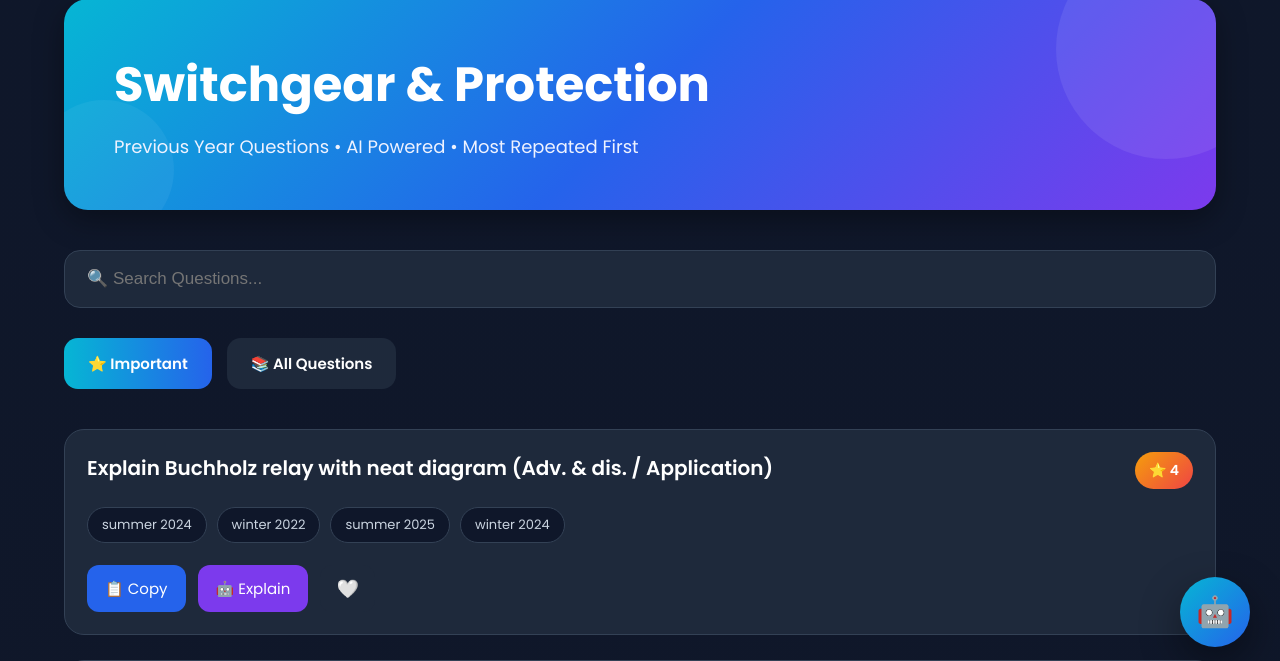
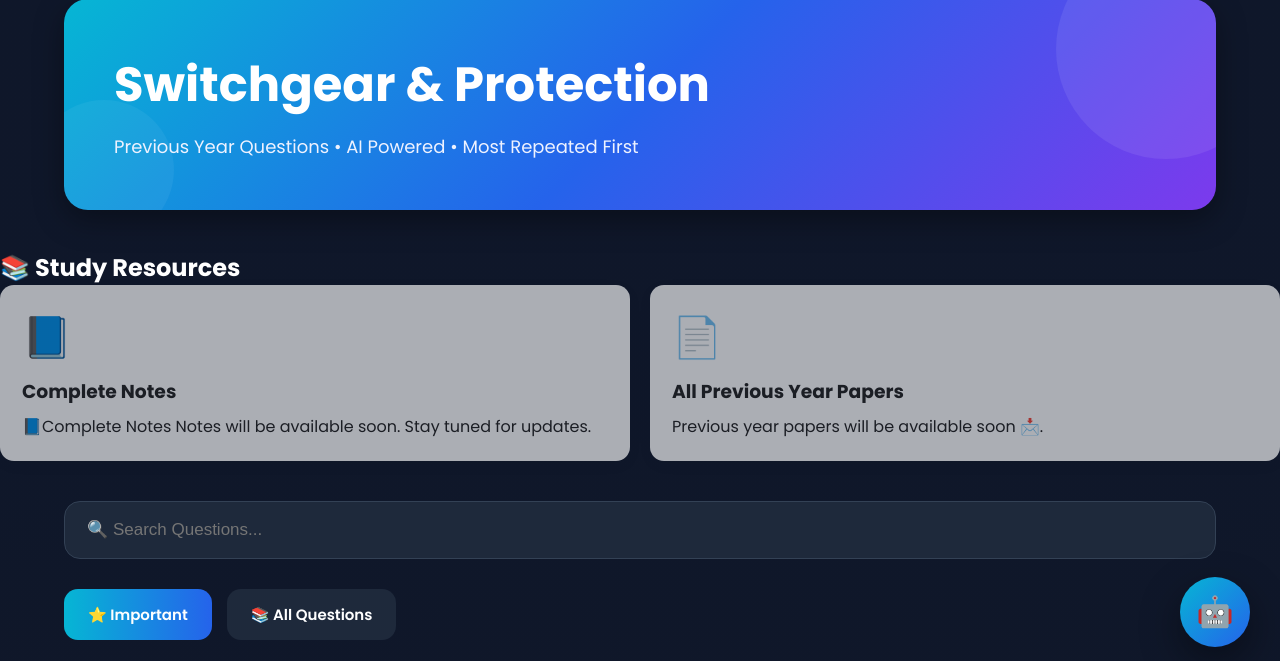
Before and after one commit to krishoo2005/electrical-exam-prep, a Flask app: page /subject/sgp in a window 1280 px wide. Shown: the part 123-784 px from the top of the page. Run offline with Flask 3, Linux system fonts and the light colour scheme.

Commit message:
notes url updated

```diff
--- a/static/css/style.css
+++ b/static/css/style.css
@@ -2110,6 +2110,71 @@ padding:30px 20px;
 }
 
 }
+/* ===========================
+   Resources
+=========================== */
+
+.resources-section{
+
+    margin:40px 0;
+
+}
+
+.resources-grid{
+
+    display:grid;
+
+    grid-template-columns:repeat(auto-fit,minmax(260px,1fr));
+
+    gap:20px;
+
+}
+
+.resource-card{
+
+    text-decoration:none;
+
+    color:#222;
+
+    background:#fff;
+
+    border-radius:14px;
+
+    padding:22px;
+
+    box-shadow:0 4px 15px rgba(0,0,0,.08);
+
+    transition:.3s;
+
+}
+
+.resource-card:hover{
+
+    transform:translateY(-5px);
+
+}
+
+.resource-icon{
+
+    font-size:40px;
+
+    margin-bottom:10px;
+
+}
+
+.resource-card h3{
+
+    margin-bottom:8px;
+
+}
+
+.resource-card.disabled{
+
+    opacity:.65;
+
+    cursor:not-allowed;
+
+}
 
 
 /* ===========================
--- a/templates/subject.html
+++ b/templates/subject.html
@@ -39,6 +39,8 @@ gtag('config', 'G-8T35TNZ7LZ');
 </head>
 
 <body>
+
+
 
 <!-- ================= PROGRESS BAR ================= -->
 
@@ -87,6 +89,106 @@ gtag('config', 'G-8T35TNZ7LZ');
     </div>
 
 </section>
+
+
+
+
+<body>
+
+    <!-- ================= RESOURCES ================= -->
+
+<section class="resources-section">
+
+    <h2>📚 Study Resources</h2>
+
+    <div class="resources-grid">
+
+        <!-- Notes -->
+
+        {% if data.notes_url %}
+
+        <a href="{{ data.notes_url }}"
+           target="_blank"
+           class="resource-card">
+
+            <div class="resource-icon">
+                📘
+            </div>
+
+            <h3>Complete Notes</h3>
+
+            <p>
+                Download complete subject notes.
+            </p>
+
+        </a>
+
+        {% else %}
+
+        <div class="resource-card disabled">
+
+            <div class="resource-icon">
+                📘
+            </div>
+
+            <h3>Complete Notes</h3>
+
+            <p>
+                📘Complete Notes
+
+                Notes will be available soon.
+
+                Stay tuned for updates.
+            </p>
+
+        </div>
+
+        {% endif %}
+
+
+
+        <!-- Previous Papers -->
+
+        {% if data.papers_url %}
+
+        <a href="{{ data.papers_url }}"
+           target="_blank"
+           class="resource-card">
+
+            <div class="resource-icon">
+                📄
+            </div>
+
+            <h3>All Previous Year Papers</h3>
+
+            <p>
+                Download all previous papers.
+            </p>
+
+        </a>
+
+        {% else %}
+
+        <div class="resource-card disabled">
+
+            <div class="resource-icon">
+                📄
+            </div>
+
+            <h3>All Previous Year Papers</h3>
+
+            <p>
+                Previous year papers will be available soon 📩.
+            </p>
+
+        </div>
+
+        {% endif %}
+
+    </div>
+
+</section>
+
 
 <!-- ================= SEARCH ================= -->
 
@@ -563,7 +665,7 @@ onclick="backToTop()"
 
 <h3>
 
-⚡ ExamHub
+⚡Electrical Exam Hub
 
 </h3>
 
```
Also changed, not shown: data/json/emd.json.
